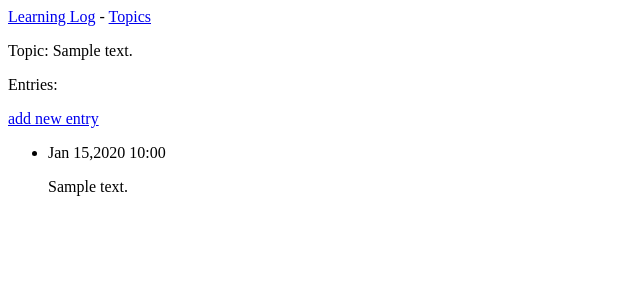
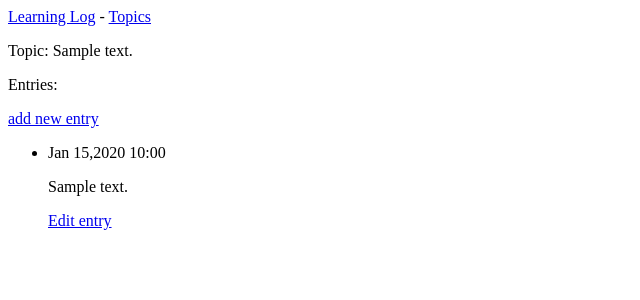
Before and after one commit to pshcheslenak/pcc_projects, a Django app: page /topic/1/ in a window 1280 px wide. Shown: the top 300 px of the page, without its empty margins (0-640 px from the left). Run offline with Django 5.2, Linux system fonts and the light colour scheme; tables that the repository leaves empty hold one stand-in row (values such as "Sample post").

Commit message:
Add page for editing an entry.

```diff
--- a/learning_log/learning_logs/templates/learning_logs/topic.html
+++ b/learning_log/learning_logs/templates/learning_logs/topic.html
@@ -13,6 +13,9 @@
     <li>
       <p>{{ entry.date_added|date:'M d,Y H:i' }}</p>
       <p>{{ entry.text|linebreaks }}</p>
+      <p>
+        <a href="{% url 'learning_logs:edit_entry' entry.id %}">Edit entry</a>
+      </p>
     </li>
   {% empty %}
     <li>There are no entries for this topic yet.</li>
--- a/learning_log/learning_logs/urls.py
+++ b/learning_log/learning_logs/urls.py
@@ -20,4 +20,7 @@ urlpatterns = [
 
     # Page for a new entry
     path('new_entry/<int:topic_id>/', views.new_entry, name='new_entry'),
+
+    # Page for an entry editing
+    path('edit_entry/<int:entry_id>/', views.edit_entry, name='edit_entry'),
 ]
--- a/learning_log/learning_logs/views.py
+++ b/learning_log/learning_logs/views.py
@@ -1,5 +1,5 @@
 from django.shortcuts import render, redirect
-from .models import Topic
+from .models import Topic, Entry
 from .forms import TopicForm, EntryForm
 
 
@@ -56,3 +56,22 @@ def new_entry(request, topic_id):
 
     context = {'topic': topic, 'form': form}
     return render(request, 'learning_logs/new_entry.html', context)
+
+
+def edit_entry(request, entry_id):
+    """Edit specified entry."""
+    entry = Entry.objects.get(id=entry_id)
+    topic = entry.topic
+
+    if request.method != 'POST':
+        #
+        form = EntryForm(instance=entry)
+    else:
+        # POST data submitted; process data.
+        form = EntryForm(instance=entry, data=request.POST)
+        if form.is_valid():
+            form.save()
+            return redirect('learning_logs:topic', topic_id=topic.id)
+
+    context = {'entry': entry, 'topic': topic, 'form': form}
+    return render(request, 'learning_logs/edit_entry.html', context)
```
Also changed, not shown: learning_log/learning_logs/templates/learning_logs/edit_entry.html (added, +15 -0 lines).
